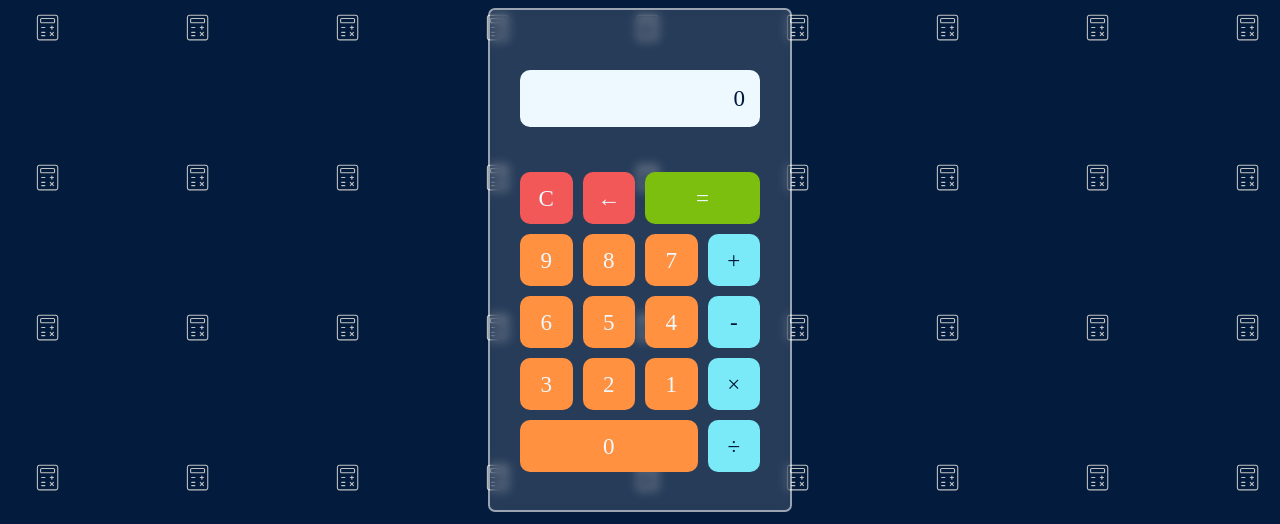
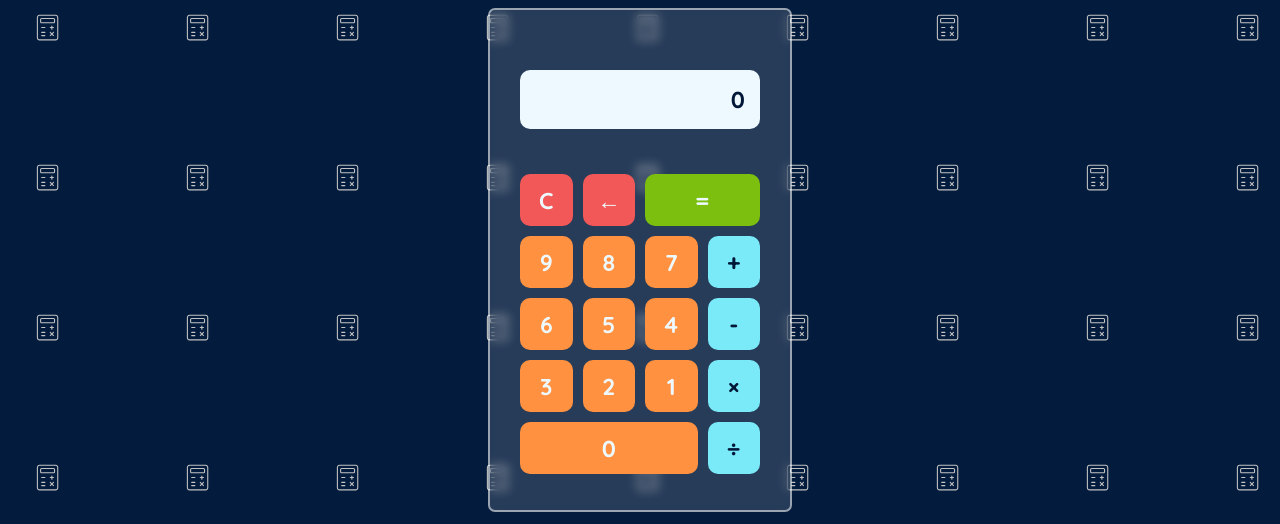
Before and after one commit to Brunocarda2005/calculadora, a plain HTML site: page index.html in a window 1280 px wide. Shown: the part 140-664 px from the top of the page. Drawn offline with Linux system fonts and the light colour scheme.

Commit message:
Update style.css

```diff
--- a/style.css
+++ b/style.css
@@ -1,3 +1,7 @@
+@import url('https://fonts.googleapis.com/css2?family=Quicksand:wght@700&display=swap');
+
+
+
 :root {
 
 
@@ -34,10 +38,10 @@ body {
   padding: 0;
   box-sizing: border-box;
   color: var(--color-principal);
+  font-family: 'Quicksand' , sans-serif;
   font-size: 1.2rem;
 
 }
-
 
 
 butons {
```
